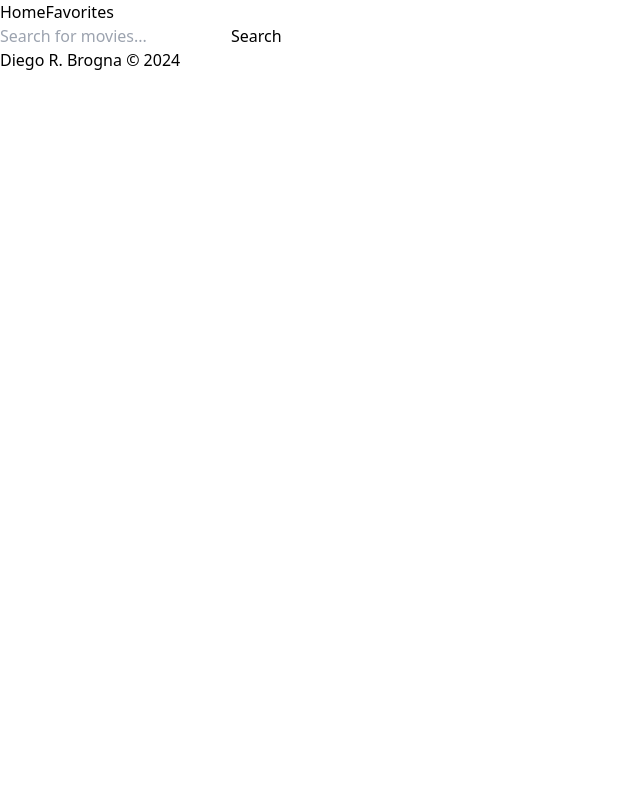
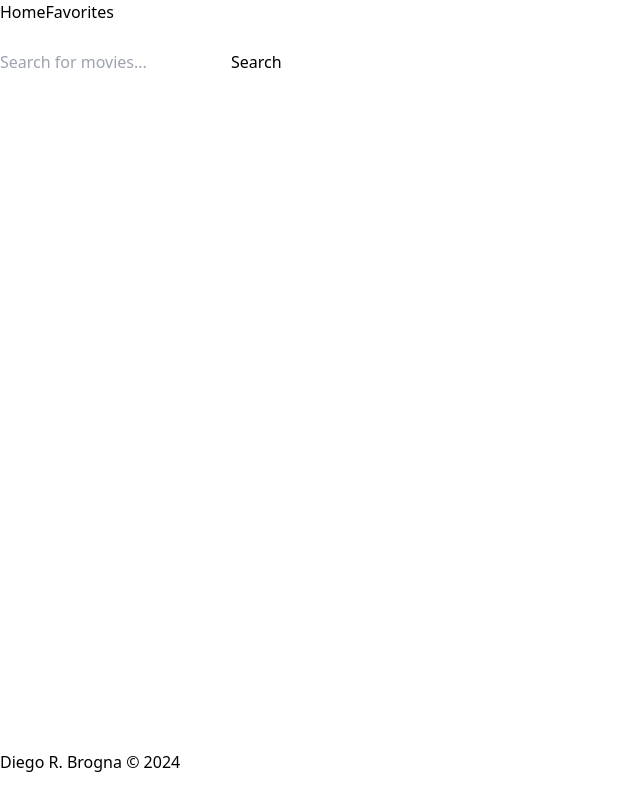
Before and after one commit to dierbro/omdb-test, a Nuxt app: page / in a window 1280 px wide. Shown: the whole page, without its empty margins (0-640 px from the left). Built offline with nearby package versions, Linux system fonts and the light colour scheme.

Commit message:
Small improvements

```diff
--- /dev/null
+++ b/components/SearchBar.vue
@@ -0,0 +1,18 @@
+<template>
+  <div>
+    <input v-model.trim="term" placeholder="Search for movies..." />
+    <button @click="onSearchClick">Search</button>
+  </div>
+</template>
+
+<script setup lang="ts">
+import { ref, watch, defineEmits } from 'vue'
+
+const emits = defineEmits(['search'])
+
+const term = ref('')
+
+const onSearchClick = () => {
+  emits('search', term.value)
+}
+</script>
--- a/layouts/default.vue
+++ b/layouts/default.vue
@@ -1,9 +1,24 @@
 <template>
-  <div>
-    <Header />
-    <MainContentArea>
+  <div class="container">
+    <Header class="header" />
+    <MainContentArea class="main-content">
       <NuxtPage />
     </MainContentArea>
-    <Footer />
+    <Footer class="footer" />
   </div>
 </template>
+
+<style scoped>
+.container {
+  @apply min-h-screen flex flex-col;
+}
+
+.header,
+.footer {
+  @apply h-[50px] w-full flex-shrink-0;
+}
+
+.main-content {
+  @apply flex-grow w-full;
+}
+</style>
--- a/pages/favorites.vue
+++ b/pages/favorites.vue
@@ -4,6 +4,9 @@
       v-if="favoritesStore.favorites.length"
       :movies="favoritesStore.favorites"
     />
+    <div v-else>
+      <p>No favorites yet.</p>
+    </div>
   </div>
 </template>
 
--- a/pages/index.vue
+++ b/pages/index.vue
@@ -1,9 +1,12 @@
 <template>
   <div>
-    <input v-model="term" placeholder="Search for movies..." />
-    <button @click="searchMovies">Search</button>
+    <SearchBar @search="searchMovies" />
+    <div v-if="store.loading">Loading...</div>
+    <div v-else-if="store.error">
+      <p>{{ store.error }}</p>
+    </div>
 
-    <div v-if="movies && movies.length">
+    <div v-else-if="movies && movies.length">
       <h2>Results for "{{ store.searchTerm }}":</h2>
       <MoviesList :movies="movies" />
     </div>
@@ -15,20 +18,17 @@
 
 <script setup lang="ts">
 const store = useMovieStore()
-const term = ref('')
 
 onMounted(() => {
   store.loadSearchTermFromStorage()
   if (store.searchTerm) {
-    term.value = store.searchTerm
     store.fetchMovies(store.searchTerm)
   }
 })
 
-const searchMovies = () => {
-  if (term.value.trim()) {
-    console.log('searching for:', term.value.trim())
-    store.fetchMovies(term.value.trim())
+const searchMovies = (searchTerm: string) => {
+  if (searchTerm) {
+    store.fetchMovies(searchTerm)
   }
 }
 
--- a/stores/movie.ts
+++ b/stores/movie.ts
@@ -4,21 +4,10 @@ export const useMovieStore = defineStore('movie', {
   state: () => ({
     searchTerm: '',
     movies: [],
+    loading: false,
+    error: '',
   }),
   actions: {
-    async fetchMovie(id: string) {
-      const config = useRuntimeConfig()
-
-      try {
-        const response = await fetch(
-          `http://www.omdbapi.com/?i=${encodeURIComponent(id)}&apikey=${config.public.omdbApiKey}`,
-        )
-        const data = await response.json()
-        return data
-      } catch (error) {
-        console.error('Error fetching movie:', error)
-      }
-    },
     async fetchMovies(term: string) {
       const config = useRuntimeConfig()
 
@@ -27,7 +16,7 @@ export const useMovieStore = defineStore('movie', {
       if (process.client) {
         localStorage.setItem('searchTerm', term)
       }
-
+      this.loading = true
       try {
         const response = await fetch(
           `http://www.omdbapi.com/?s=${encodeURIComponent(term)}&apikey=${config.public.omdbApiKey}`,
@@ -39,8 +28,9 @@ export const useMovieStore = defineStore('movie', {
           this.movies = []
         }
       } catch (error) {
-        console.error('Error fetching movies:', error)
+        this.error = `Error fetching movies: ${error}`
       }
+      this.loading = false
     },
     loadSearchTermFromStorage() {
       if (process.client) {
```
